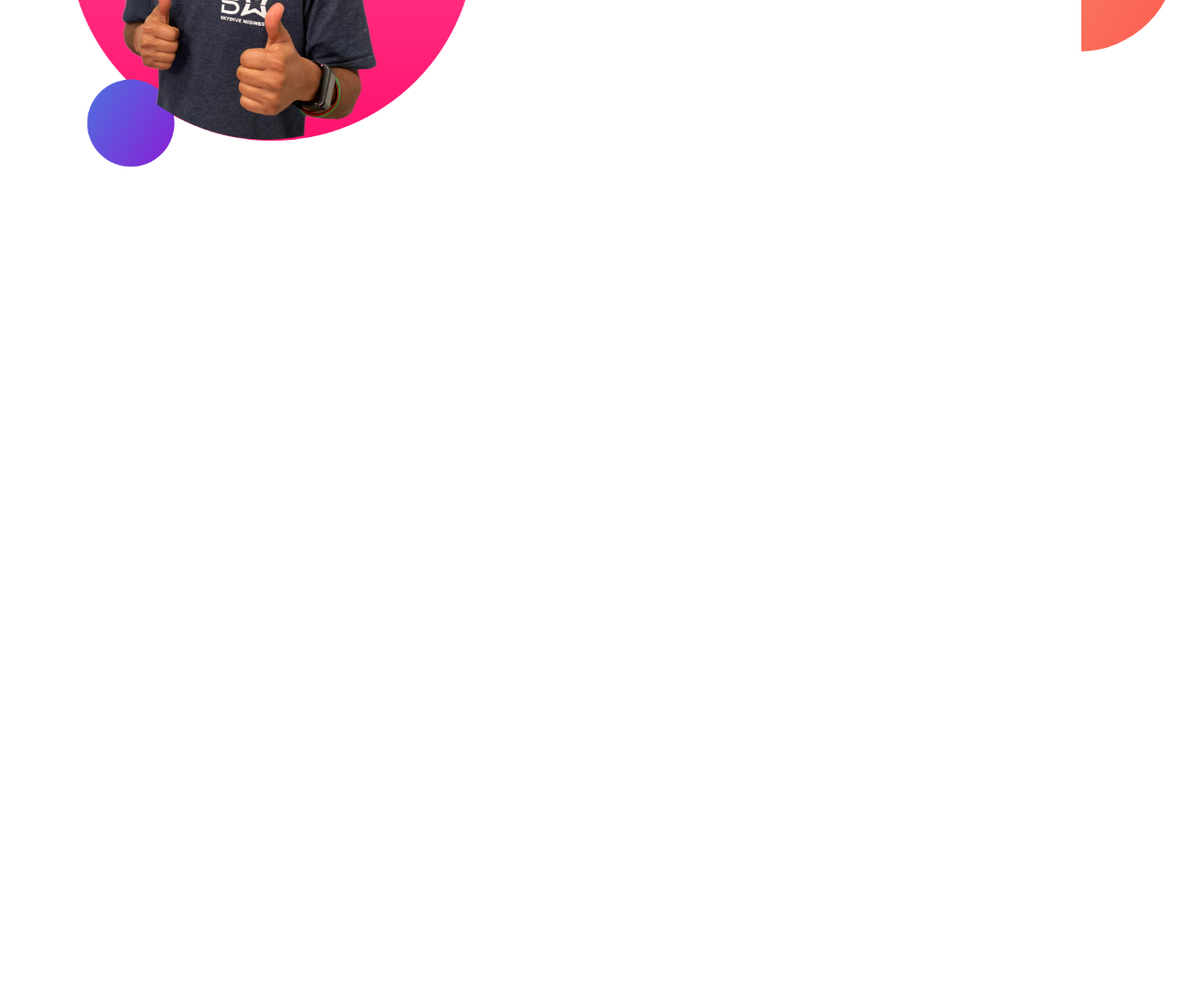
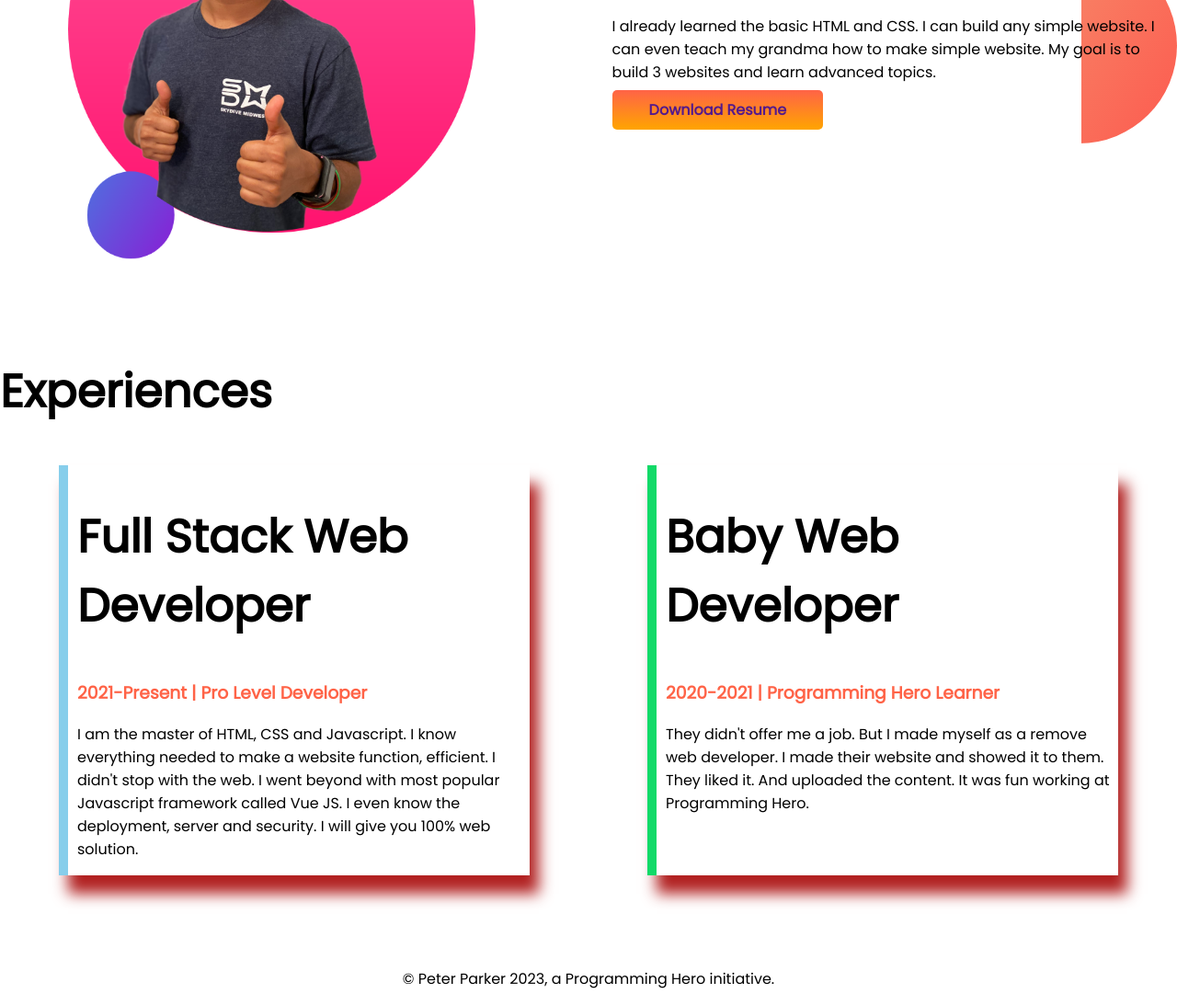
Before and after one commit to Sohag66/developer-portfolio, a plain HTML site: page index.html in a window 1280 px wide. Shown: the part 785-1878 px from the top of the page at 92% size. Before the commit the page ends 974 px from the top, so only its background shows below. Drawn offline with Linux system fonts and the light colour scheme.

Commit message:
experience added

```diff
--- a/index.html
+++ b/index.html
@@ -13,7 +13,7 @@
 </head>
 
 <body>
-    <section class="top-banner">
+    <section class="top-banner flexible-container ">
         <div class="half-width">
             <h1>Welcome to</h1>
             <h1> <span class="sohag">Sohag's</span> World!</h1>
@@ -23,15 +23,15 @@
                 That's why I am learning and mastering web development. I will not stop until I become the Web
                 Development
                 Hero.</p>
-            <a class="hire-me-button" target="_blank"
-                href="https://www.linkedin.com/in/sohag-ahmmed-sujon-b82b00185/">Hire Me</a>
+            <a class="link-button" target="_blank" href="https://www.linkedin.com/in/sohag-ahmmed-sujon-b82b00185/">Hire
+                Me</a>
         </div>
         <div class="half-width">
             <img src="images/jhankar.png" alt="">
         </div>
     </section>
 
-    <section class="dream-big">
+    <section class="dream-big flexible-container ">
         <div class="half-width">
             <img src="images/jhankar2.png" alt="">
         </div>
@@ -40,8 +40,35 @@
             <h3>Become a web developer</h3>
             <p>I already learned the basic HTML and CSS. I can build any simple website. I can even teach my grandma how
                 to make simple website. My goal is to build 3 websites and learn advanced topics.</p>
+            <a class="link-button" target="_blank" href="">Download Resume</a>
         </div>
     </section>
+
+    <section class="experience-area">
+        <h1>Experiences</h1>
+        <div class="flexible-container">
+            <div id="full-stack-developer" class="experience-item">
+                <h1>Full Stack Web Developer</h1>
+                <h3 class="sohag"> 2021-Present | Pro Level Developer</h3>
+                <p>I am the master of HTML, CSS and Javascript. I know everything needed to make a website function,
+                    efficient. I didn't stop with the web. I went beyond with most popular Javascript framework called
+                    Vue
+                    JS. I even know the deployment, server and security. I will give you 100% web solution.</p>
+            </div>
+
+            <div id="baby-web-developer" class="experience-item">
+                <h1>Baby Web Developer</h1>
+                <h3 class="sohag">2020-2021 | Programming Hero Learner</h3>
+                <p>They didn't offer me a job. But I made myself as a remove web developer. I made their website and
+                    showed
+                    it to them. They liked it. And uploaded the content. It was fun working at Programming Hero.</p>
+            </div>
+        </div>
+
+    </section>
 </body>
+<footer>
+    <p>© Peter Parker 2023, a Programming Hero initiative.</p>
+</footer>
 
 </html>
--- a/style.css
+++ b/style.css
@@ -11,20 +11,23 @@ h1 {
     color: tomato;
 }
 
-section {
+.flexible-container {
     display: flex;
+    margin-bottom: 100px;
 }
 
 .half-width {
     width: 50%;
     padding-left: 2%;
+
 }
 
 .half-width img {
     width: 80%;
+
 }
 
-.hire-me-button {
+.link-button {
     text-decoration: none;
     background-image: linear-gradient(tomato, orange);
     padding: 10px 40px;
@@ -42,3 +45,23 @@ section {
     background-repeat: no-repeat;
     background-position: right;
 }
+
+.experience-item {
+    width: 40%;
+    margin-left: 5%;
+    margin-right: 5%;
+    padding-left: 10px;
+    box-shadow: 10px 20px 15px firebrick;
+}
+
+#full-stack-developer {
+    border-left: 10px solid skyblue;
+}
+
+#baby-web-developer {
+    border-left: 10px solid rgb(18, 218, 104);
+}
+
+footer p {
+    text-align: center;
+}
```
